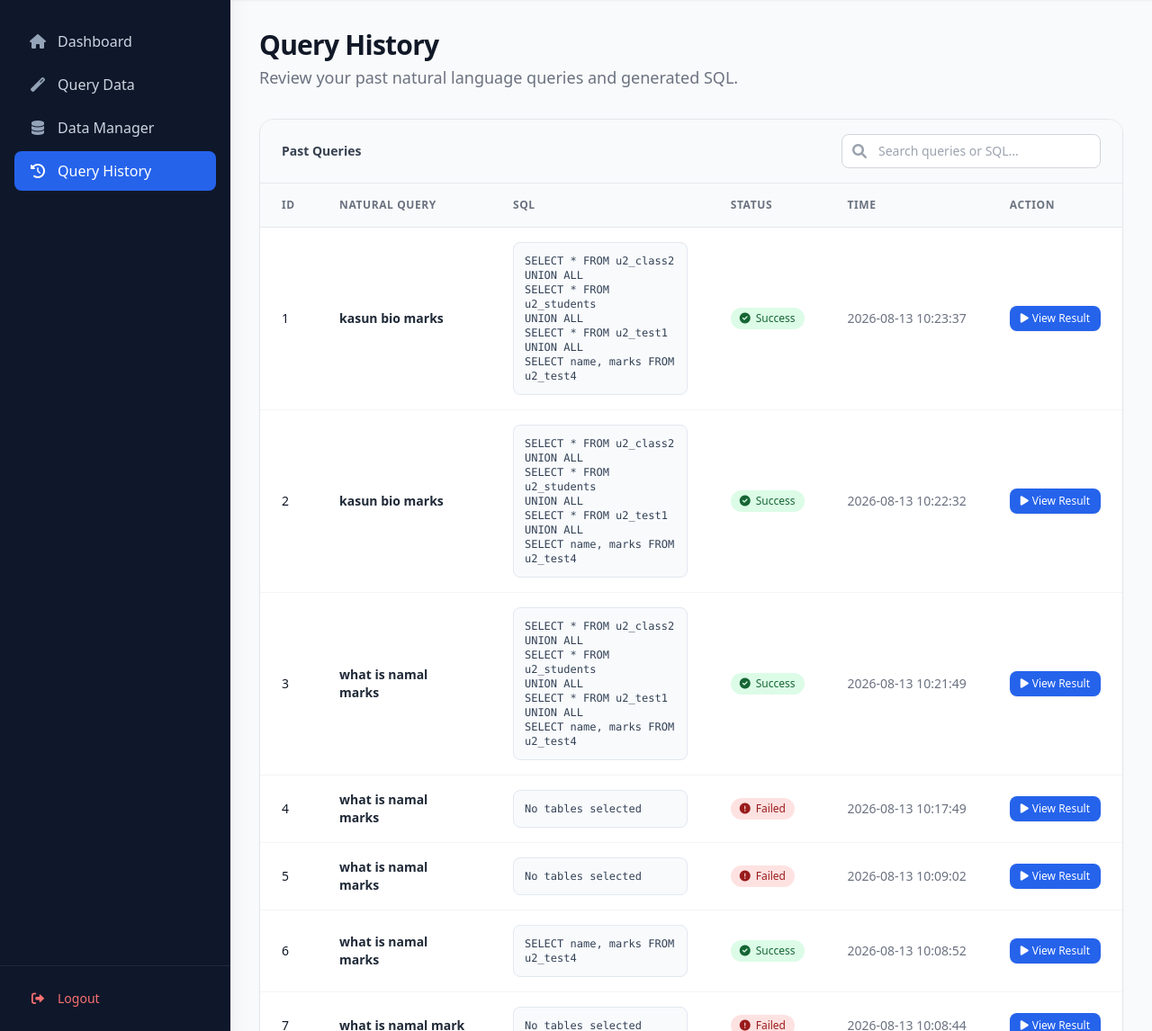
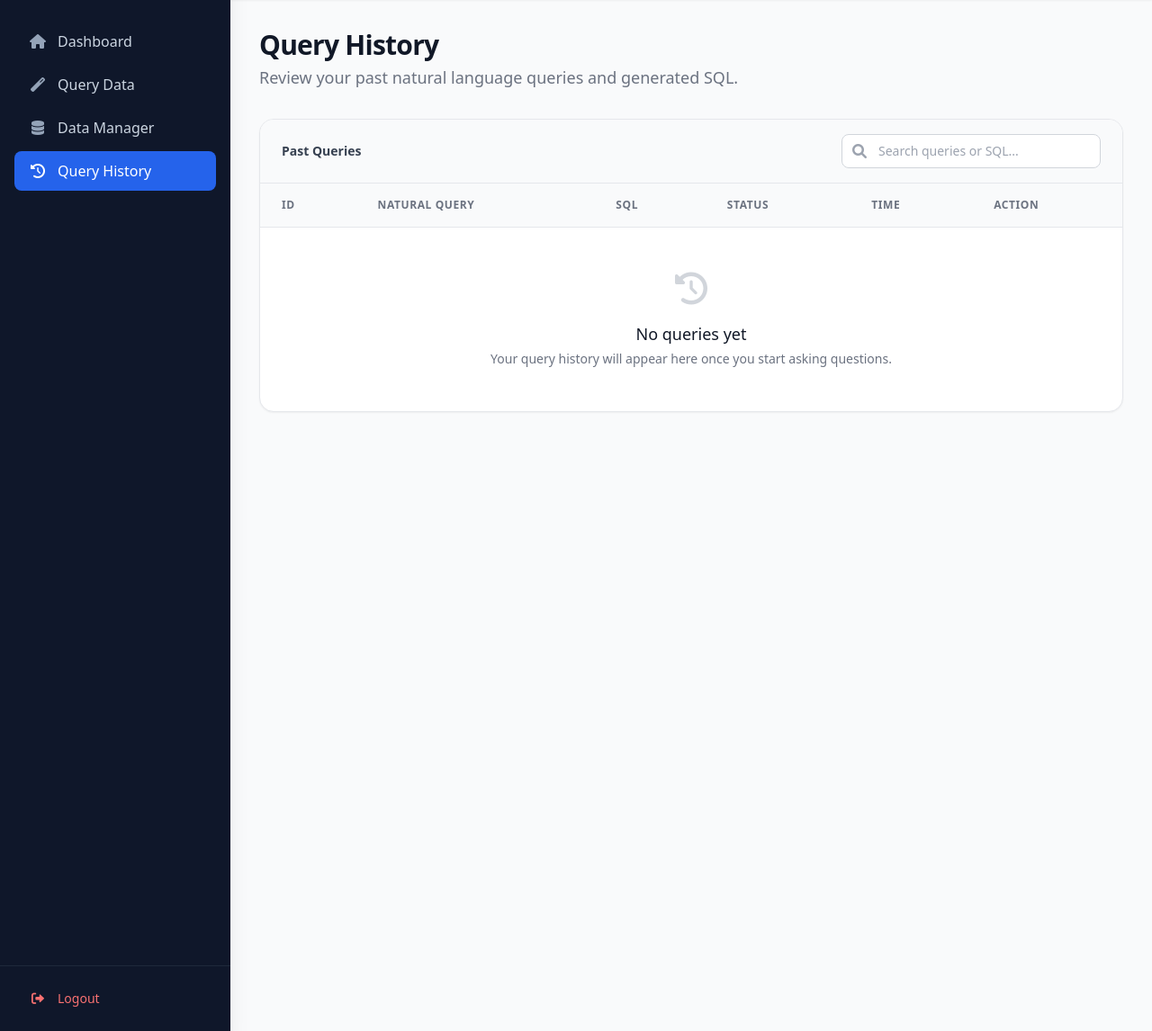
Before and after one commit to LauraHarshani/NLIDB, a Flask app: page /history in a window 1280 px wide. Shown: the part 64-1210 px from the top of the page at 90% size. Run offline with Flask 3, Linux system fonts and the light colour scheme; the visitor is signed in with stand-in values (Sample User, id 1); some libraries are stand-ins or nearby versions.

Commit message:
Allow deleting sample data and restrict query history per user

```diff
--- a/app.py
+++ b/app.py
@@ -65,7 +65,8 @@ def load_user(user_id):
 def init_history():
     create_table_sql = f"""
     CREATE TABLE IF NOT EXISTS {HISTORY_TABLE} (
-        id INT AUTO_INCREMENT PRIMARY KEY,
+        id INTEGER PRIMARY KEY AUTOINCREMENT,
+        user_id INTEGER,
         nl_query TEXT NOT NULL,
         sql_query TEXT NOT NULL,
         status VARCHAR(20) NOT NULL,
@@ -83,17 +84,21 @@ def init_history():
     with engine.begin() as conn:
         conn.execute(text(create_table_sql))
         conn.execute(text(create_formulas_sql))
+        try:
+            conn.execute(text(f"ALTER TABLE {HISTORY_TABLE} ADD COLUMN user_id INTEGER"))
+        except Exception:
+            pass
 
 init_history()
 
 
-def save_history(nlq: str, sqlq: str, status: str):
+def save_history(nlq: str, sqlq: str, status: str, user_id: int = None):
     insert_sql = text(f"""
-        INSERT INTO {HISTORY_TABLE} (nl_query, sql_query, status)
-        VALUES (:nlq, :sqlq, :status)
+        INSERT INTO {HISTORY_TABLE} (user_id, nl_query, sql_query, status)
+        VALUES (:uid, :nlq, :sqlq, :status)
     """)
     with engine.begin() as conn:
-        conn.execute(insert_sql, {"nlq": nlq, "sqlq": sqlq, "status": status})
+        conn.execute(insert_sql, {"uid": user_id, "nlq": nlq, "sqlq": sqlq, "status": status})
 
 # HELPERS
 def format_named_params(sql: str):
@@ -370,7 +375,7 @@ def run_query():
 
     if all_results:
         combined_sql = "\nUNION ALL\n".join(all_sqls)
-        save_history(nl_query, combined_sql, "OK")
+        save_history(nl_query, combined_sql, "OK", current_user.id)
         return render_template(
             "query.html",
             results=all_results,
@@ -383,7 +388,7 @@ def run_query():
         )
     else:
         err_msg = " | ".join(errors) if errors else "No results found in any of the selected tables."
-        save_history(nl_query, err_msg, "FAILED" if errors else "OK")
+        save_history(nl_query, err_msg, "FAILED" if errors else "OK", current_user.id)
         return render_template(
             "query.html",
             results=[],
@@ -400,8 +405,9 @@ def run_query():
 def history():
     with engine.connect() as conn:
         df = pd.read_sql_query(
-            f"SELECT * FROM {HISTORY_TABLE} ORDER BY id DESC LIMIT 200",
-            conn
+            f"SELECT * FROM {HISTORY_TABLE} WHERE user_id = :uid ORDER BY id DESC LIMIT 200",
+            conn,
+            params={"uid": current_user.id}
         )
     return render_template("history.html", rows=df.to_dict(orient="records"))
 
@@ -470,10 +476,6 @@ def manager():
 
             if not table_name:
                 flash("Invalid table name.", "danger")
-                return redirect(url_for("manager"))
-
-            if table_name in ['students', 'employees']:
-                flash("Cannot delete built-in sample tables.", "danger")
                 return redirect(url_for("manager"))
 
             schema = get_live_schema(engine, current_user.id)
--- a/templates/manager.html
+++ b/templates/manager.html
@@ -26,11 +26,7 @@
                         <h3 class="font-bold text-lg text-gray-800 group-hover:text-blue-800 transition-colors">
                             {{ table_name.replace('u' ~ current_user_id ~ '_', '') if table_name.startswith('u' ~ current_user_id ~ '_') else table_name }}
                         </h3>
-                        {% if table_name in ['employees', 'students'] %}
-                        <span class="text-xs bg-yellow-100 text-yellow-800 px-2 py-1 rounded">Sample</span>
-                        {% else %}
                         <i class="fas fa-chevron-right text-gray-400 group-hover:text-blue-500 transition-colors"></i>
-                        {% endif %}
                     </a>
 
                     <div class="p-6">
@@ -46,7 +42,6 @@
                             {% endif %}
                         </div>
 
-                        {% if table_name not in ['employees', 'students'] %}
                         <div class="flex justify-end gap-2 mt-5 pt-4 border-t border-gray-100">
                             <form method="POST" action="{{ url_for('manager') }}" class="inline m-0">
                                 <input type="hidden" name="action" value="rename_table">
@@ -64,7 +59,6 @@
                                 </button>
                             </form>
                         </div>
-                        {% endif %}
                     </div>
                 </div>
             {% endfor %}
```
